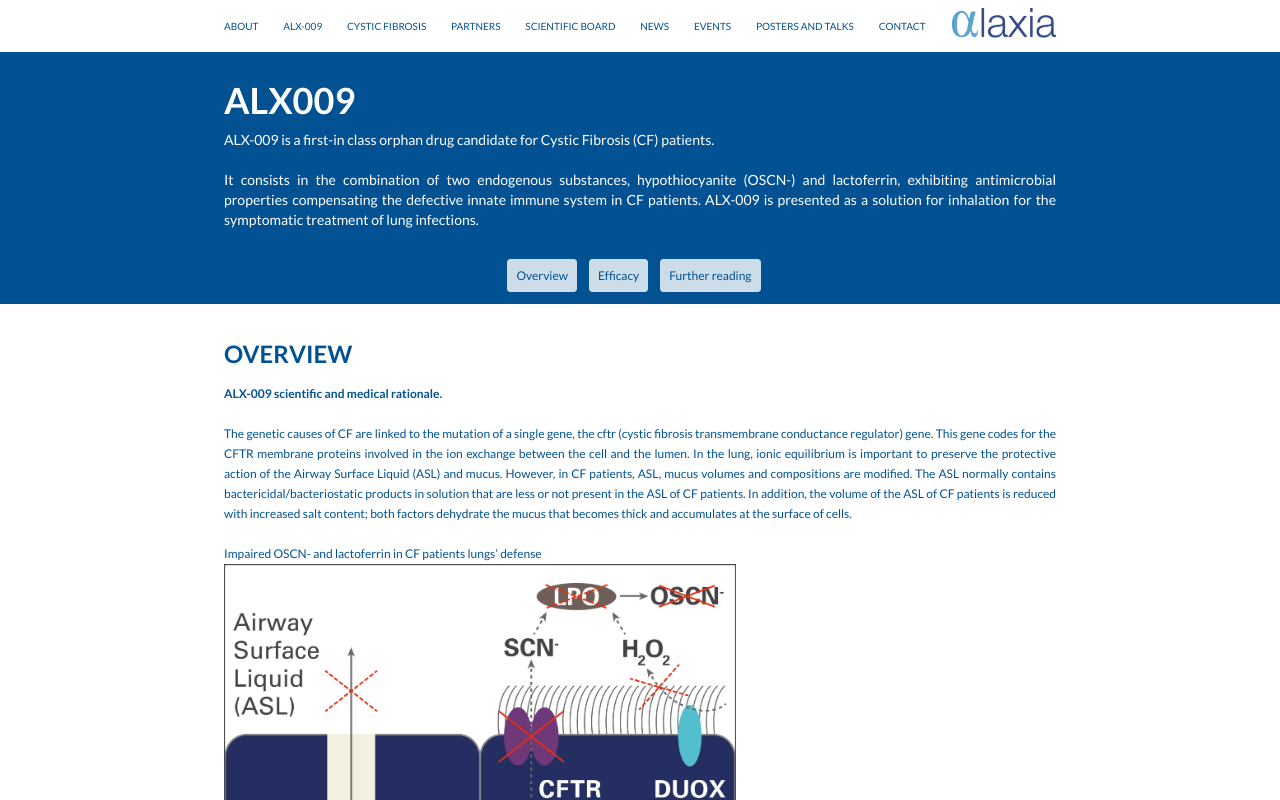
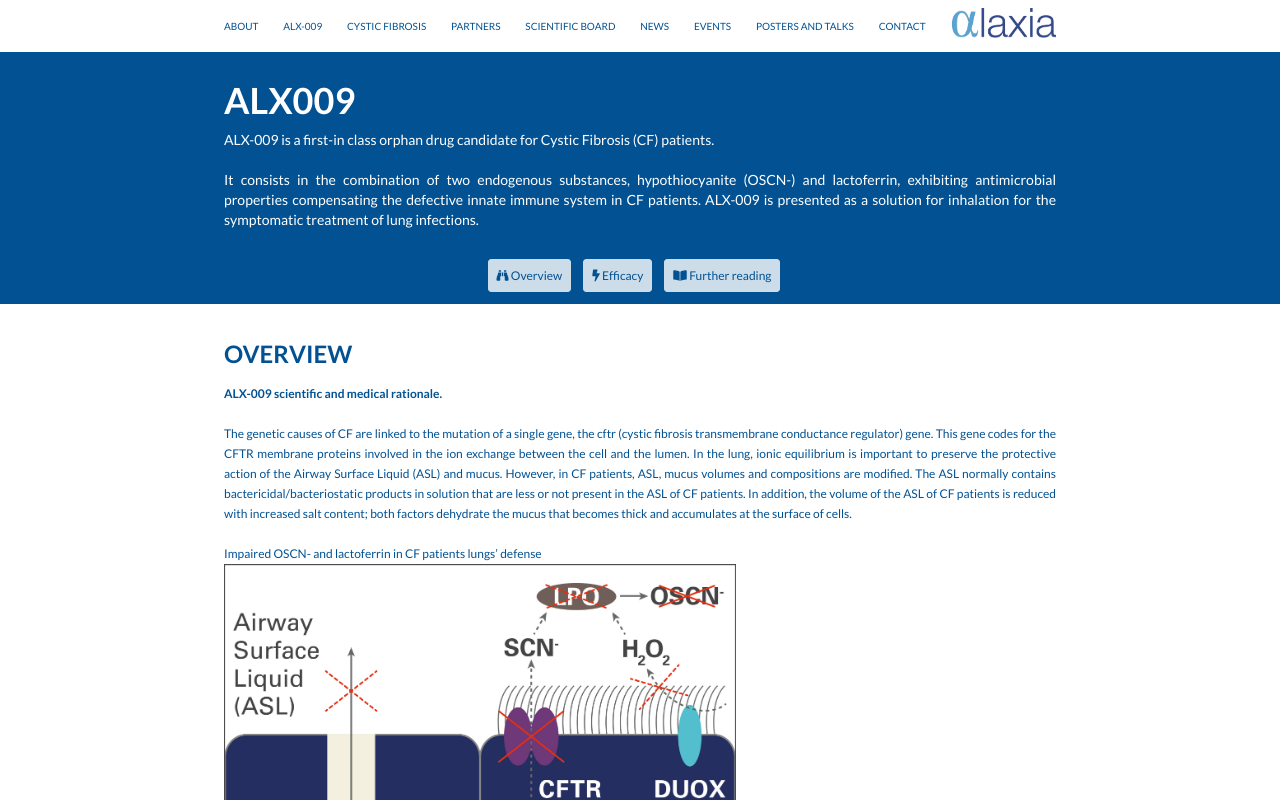
Before and after one commit to JBeaussart/alaxia-pharma, a Vue app: page /alx-009 in a window 1280 px wide. Shown: the top 800 px of the page. Built offline with nearby package versions, Linux system fonts and the light colour scheme.

Commit message:
add icon on link on the banner alx

```diff
--- a/src/pages/ALX009.vue
+++ b/src/pages/ALX009.vue
@@ -17,9 +17,17 @@
       </p>
     </div>
     <div class="btn container">
-      <p><a href="#overview">Overview</a></p>
-      <p><a href="#efficacy">Efficacy</a></p>
-      <p><a href="#further_reading">Further reading</a></p>
+      <p>
+        <a href="#overview"><i class="fas fa-binoculars"></i> Overview</a>
+      </p>
+      <p>
+        <a href="#efficacy"><i class="fas fa-bolt"></i> Efficacy</a>
+      </p>
+      <p>
+        <a href="#further_reading"
+          ><i class="fas fa-book-open"></i> Further reading</a
+        >
+      </p>
     </div>
   </div>
   <br />
```
